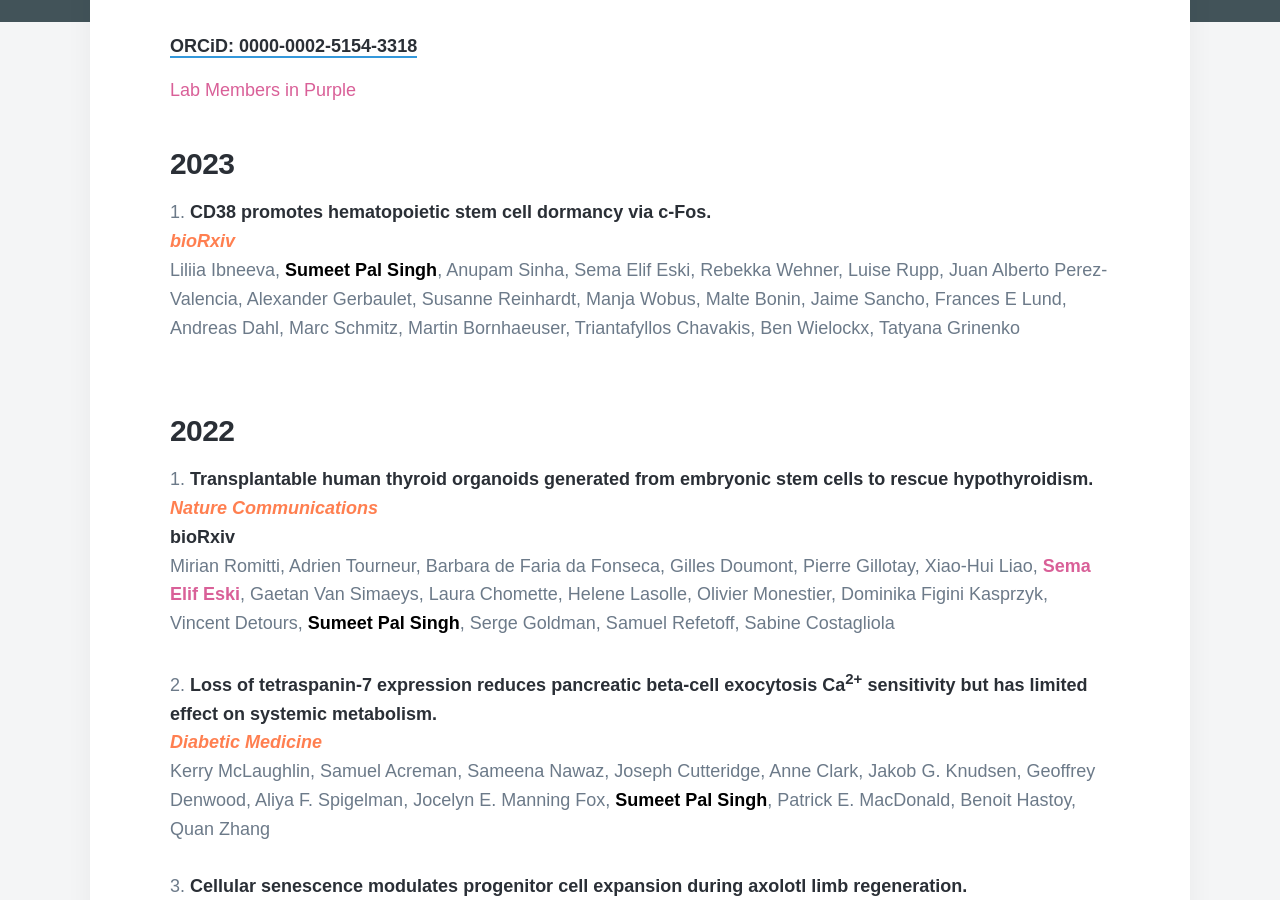
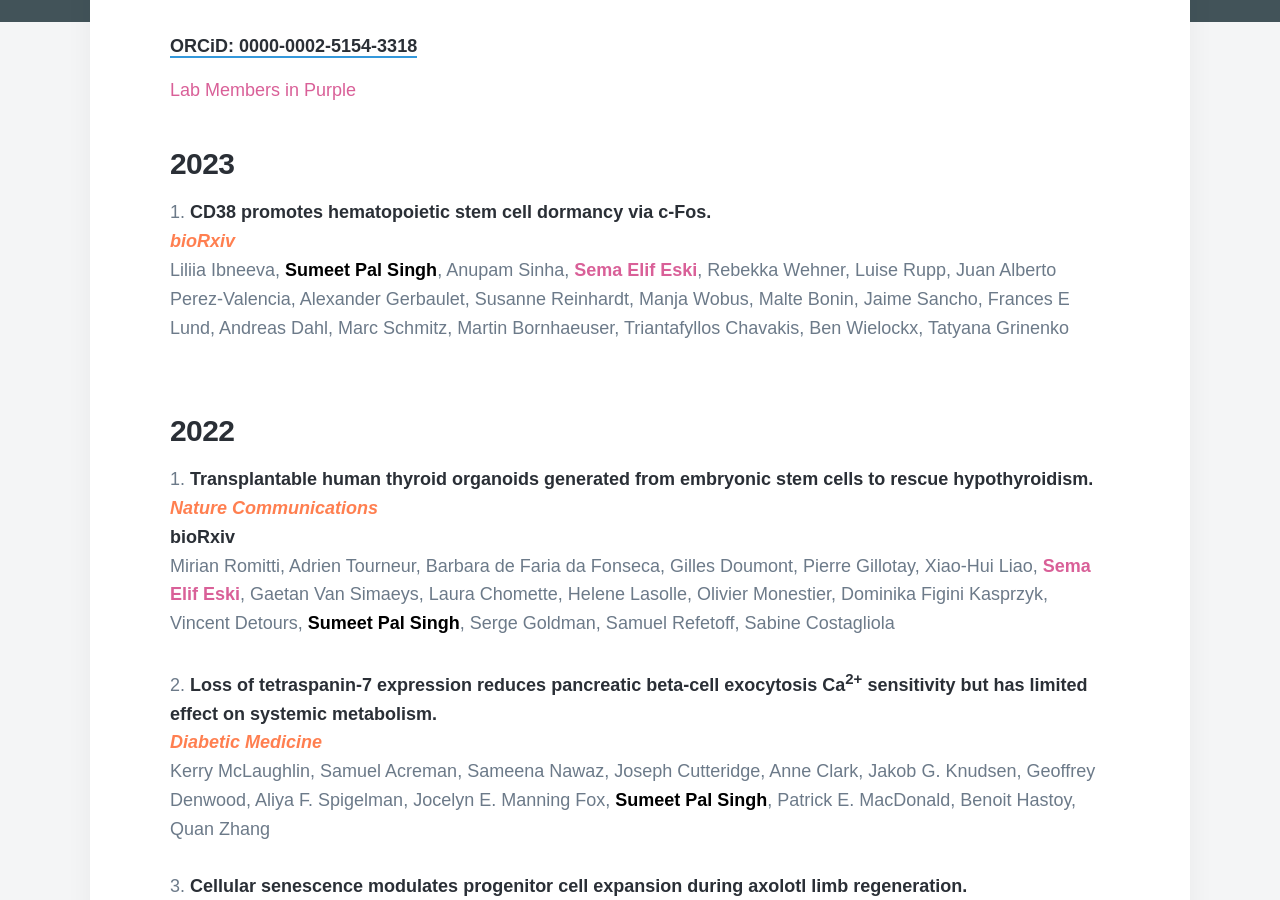
Before and after one commit to sumeetpalsingh/sumeetpalsingh.github.io, a Jekyll site: the page built from _pages/publications.md, in a window 1280 px wide and 900 px high, scrolled down 564 px. Built offline with Jekyll 4.4.1, drawn with Linux system fonts in a browser that asks for light colours; nearby versions of some CDN libraries; some web fonts are replaced.

Commit message:
Update publications.md

```diff
--- a/_pages/publications.md
+++ b/_pages/publications.md
@@ -13,9 +13,8 @@ featured_image: /images/covers/icon.jpg
 
 1. [CD38 promotes hematopoietic stem cell dormancy via c-Fos.
   <span style="color:coral">*bioRxiv*</span>](https://www.biorxiv.org/content/10.1101/2023.02.08.527614v1)
-  Liliia Ibneeva,  <span style="color:black">**Sumeet Pal Singh**</span>,  Anupam Sinha,  Sema Elif Eski, Rebekka Wehner, Luise Rupp, Juan Alberto Perez-Valencia,  Alexander Gerbaulet, Susanne Reinhardt,  Manja Wobus,  Malte Bonin,  Jaime Sancho,  Frances E Lund,  Andreas Dahl,  Marc Schmitz, Martin Bornhaeuser,  Triantafyllos Chavakis,  Ben Wielockx,  Tatyana Grinenko
+  Liliia Ibneeva,  <span style="color:black">**Sumeet Pal Singh**</span>, Anupam Sinha, <span style="color:#D96098">**Sema Elif Eski**</span>, Rebekka Wehner, Luise Rupp, Juan Alberto Perez-Valencia, Alexander Gerbaulet, Susanne Reinhardt, Manja Wobus, Malte Bonin, Jaime Sancho, Frances E Lund, Andreas Dahl, Marc Schmitz, Martin Bornhaeuser, Triantafyllos Chavakis, Ben Wielockx, Tatyana Grinenko
   <br/>
-
 
 ### 2022
 
```
